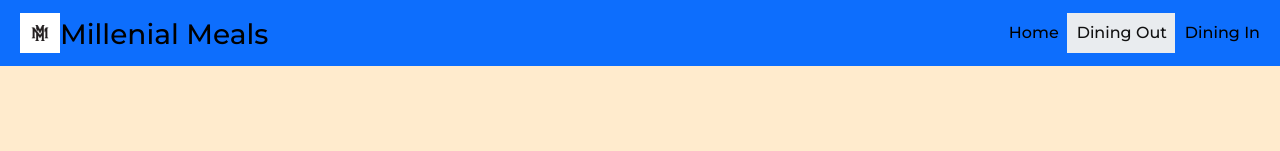
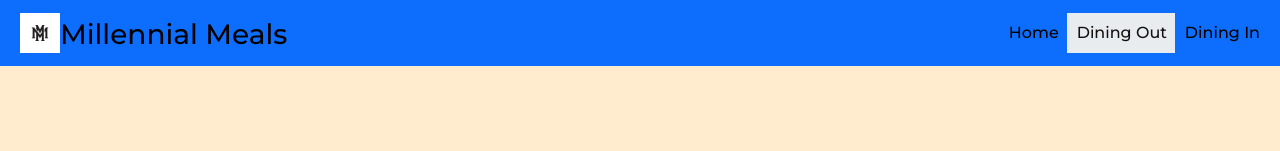
Before and after one commit to giostatic/Millennial-Meals, a React (Create React App) app in the folder millennial-meals/: page /restaurants in a window 1280 px wide. Shown: the top 151 px of the page. Built offline with nearby package versions, Linux system fonts and the light colour scheme.

Commit message:
removed console logs and corrected typo

```diff
--- a/millennial-meals/src/components/Header.js
+++ b/millennial-meals/src/components/Header.js
@@ -10,7 +10,7 @@ import {
     DropdownItem
 } from 'reactstrap';
 import { NavLink, useLocation } from 'react-router-dom';
-import MillenialMeals from '../app/assets/img/logo.jpg';
+import MillennialMeals from '../app/assets/img/logo.jpg';
 // import UserLoginForm from '../features/user/UserLoginForm';
 
 const Header = () => {
@@ -71,12 +71,12 @@ const Header = () => {
             >
                 <NavbarBrand className='ms-2 d-flex align-items-center' href='/'>
                     <img
-                        src={MillenialMeals}
+                        src={MillennialMeals}
                         alt='Millenial Meals Logo'
                         className='me-3 logo-img'
                         style={{ width: '40px', height: '40px', objectFit: 'cover' }}
                     />
-                    <h1 className='mt-1 mb-0 fs-3'>Millenial Meals</h1>
+                    <h1 className='mt-1 mb-0 fs-3'>Millennial Meals</h1>
                 </NavbarBrand>
                 <Nav className='ms-auto d-flex align-items-center' navbar>
                     <NavItem>
--- a/millennial-meals/src/features/restaurants/RestaurantsForm.js
+++ b/millennial-meals/src/features/restaurants/RestaurantsForm.js
@@ -23,7 +23,7 @@ const RestaurantForm = () => {
             const { lat, lng } = await fetchLatLng(locationObj);
 
             const data = await fetchGooglePlaces(values.categories, { lat, lng }, values.radius);
-            console.log('Nearby search results:', data); // <-- Added console log
+            // console.log('Nearby search results:', data); // <-- Added console log
             if (data && Array.isArray(data.results)) {
                 displayRestaurants(data);
             } else {
```
